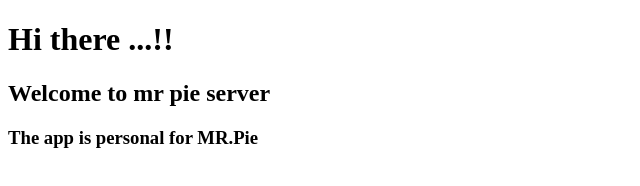
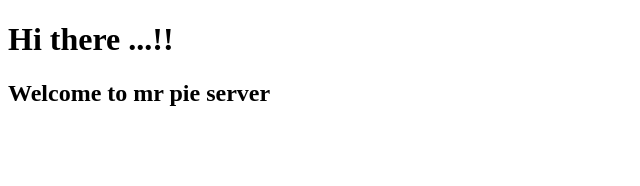
Before and after one commit to heyAbdullahBruh/myNote_server, a website: page view/index.html in a window 1280 px wide. Shown: the whole page, without its empty margins (0-640 px from the left). Drawn offline with Linux system fonts and the light colour scheme.

Commit message:
#update5

```diff
--- a/view/index.html
+++ b/view/index.html
@@ -8,6 +8,6 @@
 <body>
     <h1>Hi there ...!! </h1>
     <h2>Welcome to mr pie server</h2>
-    <h3>The app is personal for MR.Pie</h3>
+    <!-- <h3>The app is personal for MR.Pie</h3> -->
 </body>
 </html>
```
